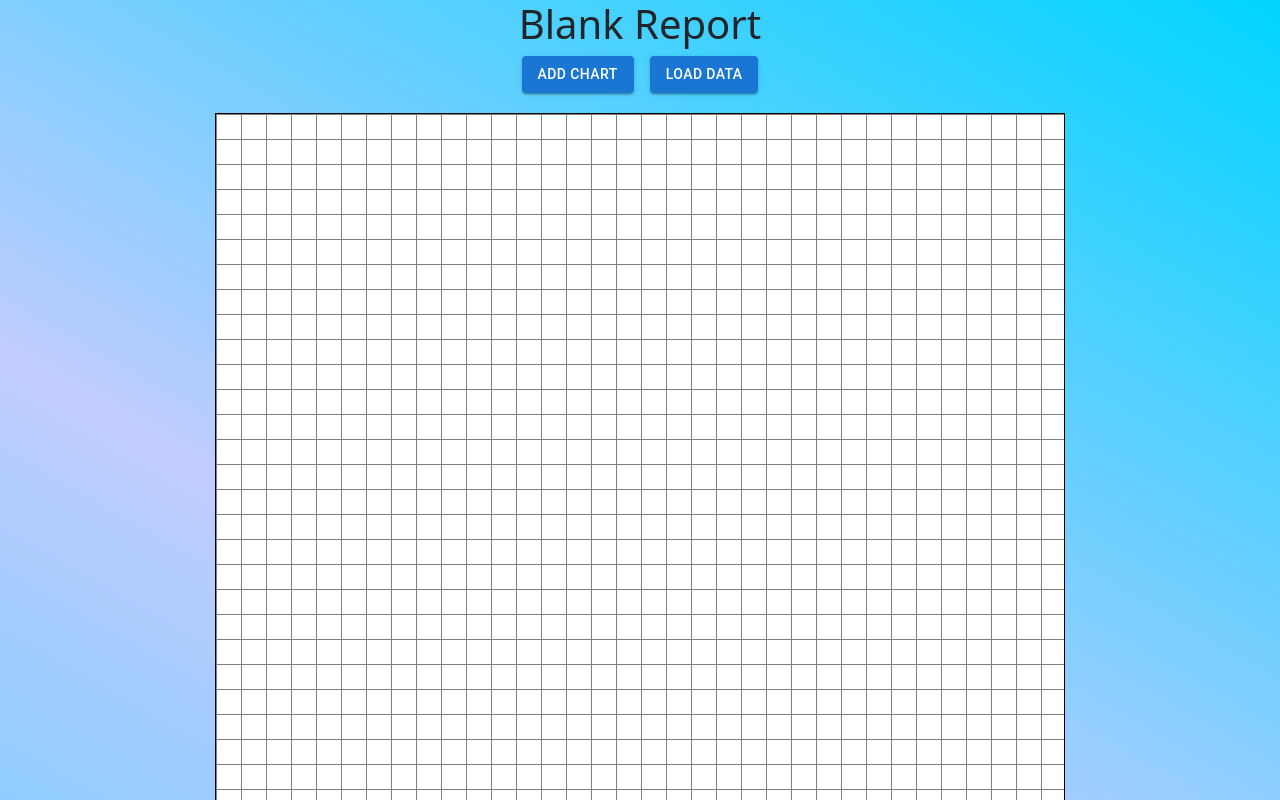
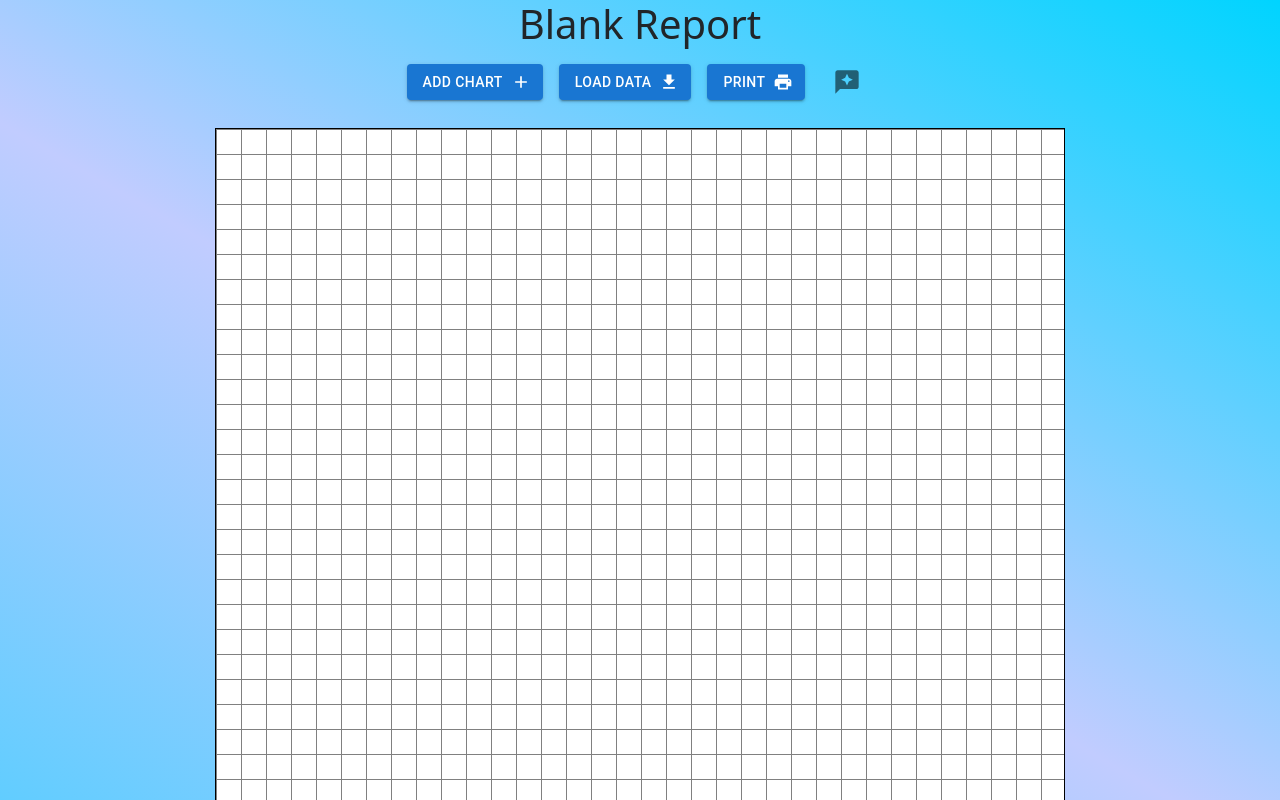
Before and after one commit to ethany80/PerformanceEngineUI, a React (Vite) app in the folder v1/PerformanceEngine/: page / in a window 1280 px wide. Shown: the top 800 px of the page. Built offline with nearby package versions, Linux system fonts and the light colour scheme.

Commit message:
Add items to header and modify CSS

```diff
--- a/v1/PerformanceEngine/src/App.css
+++ b/v1/PerformanceEngine/src/App.css
@@ -1,10 +1,9 @@
 .App {
   text-align: center;
   justify-items: center;
-}
-
-body {
- background: linear-gradient(30deg, rgb(97, 205, 255) 0%, #c1ccff 44%, rgba(0,212,255,1) 100%);
+  background: linear-gradient(30deg, rgb(97, 205, 255) 0%, #c1ccff 44%, rgba(0,212,255,1) 100%) 100% 100% no-repeat;
+  background-size: cover;
+  background-attachment: fixed;
 }
 
 #grid-editor {
--- a/v1/PerformanceEngine/src/App.tsx
+++ b/v1/PerformanceEngine/src/App.tsx
@@ -19,7 +19,7 @@ import { Button,
     Stack,
     TextField } from '@mui/material';
 import { BAR_CHART, LINE_CHART, MOCK_TITLE, PIE_CHART } from './types/Constants';
-import { Close } from '@mui/icons-material';
+import { Add, Close, Download, Print, Reviews } from '@mui/icons-material';
 
 const App: React.FC = () => {
     // State for application and children
@@ -224,8 +224,12 @@ const App: React.FC = () => {
                 alignItems={'center'}
                 alignContent={'center'}
                 spacing={2} >
-                <Button variant="contained" onClick={addBtnClick}>Add Chart</Button>
-                <Button variant='contained' onClick={loadBtnClick}>Load Data</Button>
+                <Button variant="contained" onClick={addBtnClick} endIcon={<Add />}>Add Chart</Button>
+                <Button variant='contained' onClick={loadBtnClick} endIcon={<Download />}>Load Data</Button>
+                <Button variant='contained' onClick={window.print} endIcon={<Print />}>Print</Button>
+                <IconButton aria-label="delete" size="large">
+                    <Reviews fontSize="inherit" />
+                </IconButton>
             </Stack>
             <div id='grid-editor'>
                 <GridEditor
```
